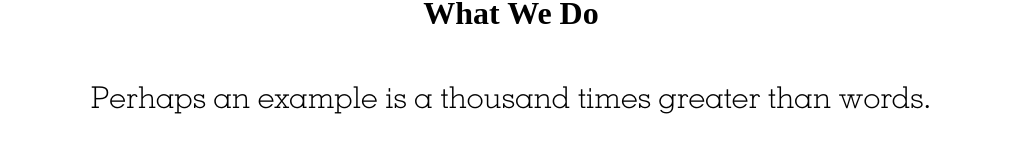
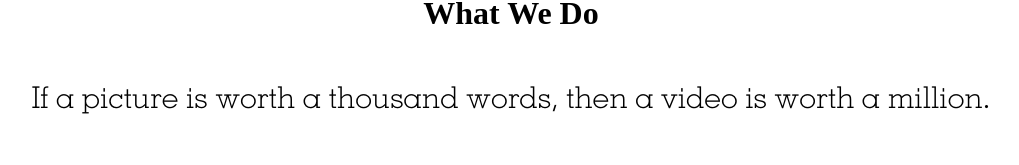
Before and after one commit to miniloda/Aplaya, a React (Create React App) app: page / in a window 1280 px wide. Shown: the part 1411-1576 px from the top of the page, without its empty margins (129-1148 px from the left). Built offline with nearby package versions, Linux system fonts and the light colour scheme.

Commit message:
changed what we do phrase

```diff
--- a/src/Components/MainLayout/Featured.js
+++ b/src/Components/MainLayout/Featured.js
@@ -4,7 +4,7 @@ const Featured = () => {
     return (
         <div className="featured" id = "whatWeDo">
             <h1>What We Do</h1>
-            <p className = "font-memphis">Perhaps an example is a thousand times greater than words. </p>
+            <p className = "font-memphis">If a picture is worth a thousand words, then a video is worth a million. </p>
             <p >Check out our featured video!</p>
             <video controls>
                 <source src={featured} type="video/mp4" />
```
